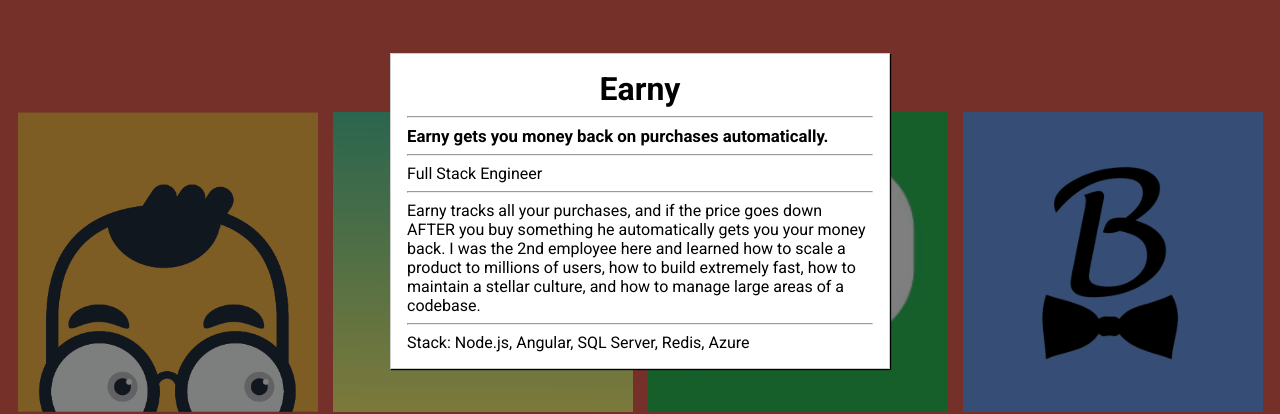
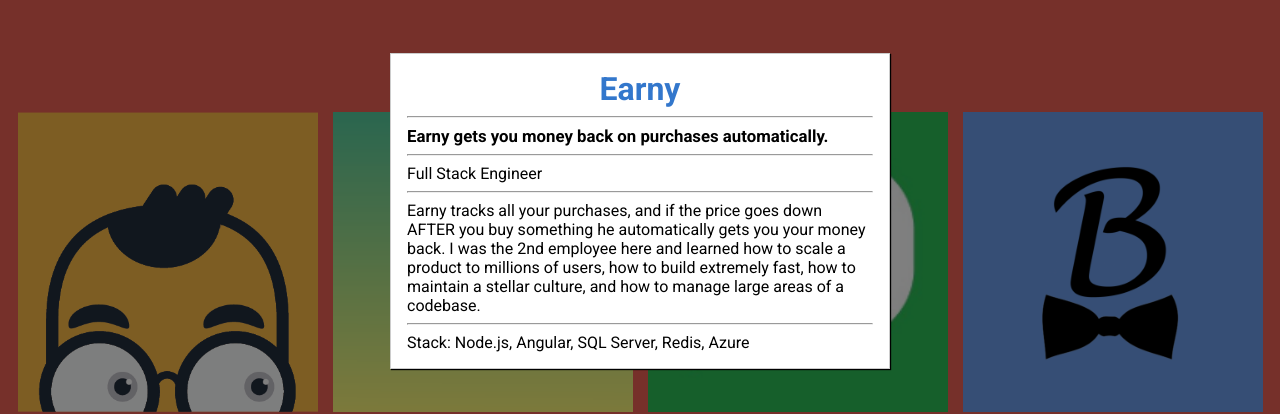
Before and after one commit to trevorfrese/react-personal-website, a React app: page /work in a window 1280 px wide. Both pictures are taken after a click on the element 167 px from the left and 449 px from the top of the page. Shown: the part 187-601 px from the top of the page. Built offline with nearby package versions, Linux system fonts and the light colour scheme.

Commit message:
use better link for work page

```diff
--- a/src/components/Work/Project/Project.js
+++ b/src/components/Work/Project/Project.js
@@ -1,4 +1,6 @@
 import React from 'react';
+
+import Link from '../../UI/Layout/Link/Link';
 
 import classes from './Project.css';
 
@@ -7,15 +9,13 @@
   if (props.stack) {
     stack = <div><hr/><p className={classes.Stack}>Stack: {props.stack}</p></div>
   }
+  let link = <p className={classes.Company}>{props.company}</p>
+  if (props.companyUrl) {
+    link = <p className={classes.Company}><Link url={props.companyUrl} linkText={props.company}/></p>
+  }
   return (
     <div className={classes.Project}>
-      <a
-        target="_blank"
-        rel="noopener noreferrer"
-        className={classes.Link}
-        href={props.companyUrl}>
-        <p className={classes.Company}>{props.company}</p>
-      </a>
+      {link}
       <hr/>
       <p className={classes.Tagline}>{props.what}</p>
       <hr/>
```
